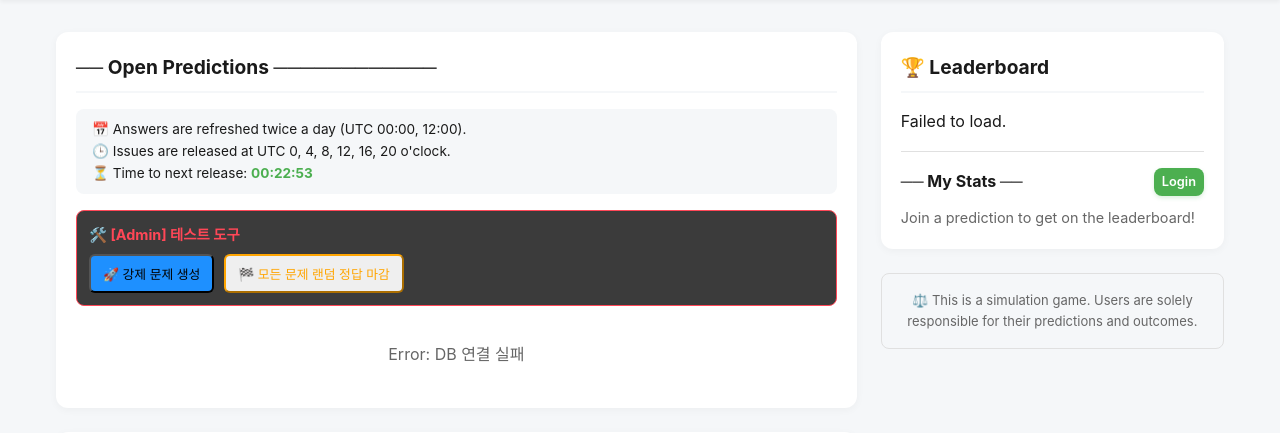
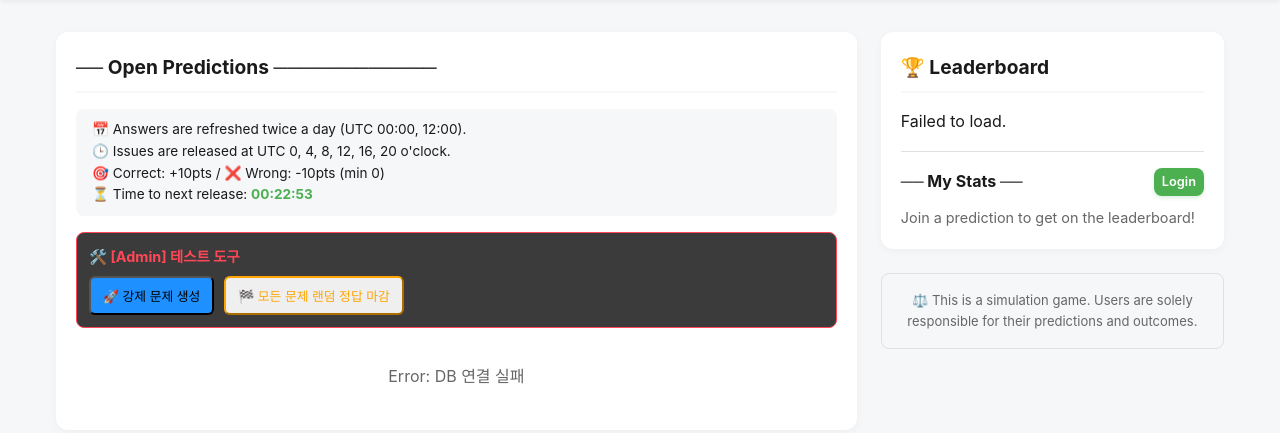
Before and after one commit to LeeJuls/NostraDa_Pick, a Flask app: page / in a window 1280 px wide. Shown: the part 70-503 px from the top of the page. Run offline with Flask 3, Linux system fonts and the light colour scheme; some web fonts are replaced.

Commit message:
[GA] Feat: Unify point system to +10/-10, add point_info to banner with i18n (EN/KO/JA)

```diff
--- a/routes/api.py
+++ b/routes/api.py
@@ -428,11 +428,11 @@
                     if user_data_resp.data:
                         current_points = int(user_data_resp.data.get('points', 0))
 
-                        # 이겼으면 1000포인트 줌, 졌으면 50포인트 삭감
+                        # 정답: +10점, 오답: -10점 (최소 0점 보장)
                         if bet['option_id'] == winning_opt:
-                            new_points = current_points + 1000
+                            new_points = current_points + 10
                         else:
-                            new_points = max(0, current_points - 50)
+                            new_points = max(0, current_points - 10)
 
                         supabase.table('users').update({'points': new_points}).eq('id', bet['user_id']).execute()
                 except Exception as e:
--- a/static/js/app.js
+++ b/static/js/app.js
@@ -52,6 +52,7 @@
             'refresh_info': 'Answers are refreshed twice a day (UTC 00:00, 12:00).',
             'release_info': 'Issues are released at UTC 0, 4, 8, 12, 16, 20 o\'clock.',
             'next_release_time': 'Time to next release:',
+            'point_info': '🎯 Correct: +10pts / ❌ Wrong: -10pts (min 0)',
             'msg_voting_recorded': 'Your vote has been recorded!',
             'msg_login_required': 'Please login to vote.',
             'processing': '⏳ Processing...',
@@ -88,6 +89,7 @@
             'refresh_info': '정답은 하루 두 번(UTC 0시, 12시)에 갱신됩니다.',
             'release_info': '문제는 UTC 기준 0, 4, 8, 12, 16, 20시에 출제됩니다.',
             'next_release_time': '다음 문제까지 남은 시간:',
+            'point_info': '🎯 정답 시 +10점 / ❌ 오답 시 -10점 (최소 0점)',
             'msg_voting_recorded': '투표가 기록되었습니다!',
             'msg_login_required': '로그인이 필요한 서비스입니다.',
             'processing': '⏳ 처리 중...',
@@ -120,6 +122,7 @@
             'closed': '⏰ 終了',
             'release_info': '問題は協定世界時0、4、8、12、16、20時に出題されます。',
             'next_release_time': '次の問題までの残り時間:',
+            'point_info': '🎯 正解: +10pt / ❌ 不正解: -10pt (最低0)',
             'msg_voting_recorded': '投票が記録されました！',
             'msg_login_required': 'ログインが必要です。',
             'processing': '⏳ 処理中...'
@@ -276,7 +279,7 @@
                 const nowUtcHour = now.getUTCHours();
                 const nowUtcMinutes = now.getUTCMinutes();
                 // 출제 시간: 0, 4, 8, 12, 16, 20
-                const isReleaseTime = (nowUtcHour % 4 === 0) && (nowUtcMinutes < 10); // 출제 시간으로부터 10분 이내인지
+                const isReleaseTime = (nowUtcHour % 4 === 0) && (nowUtcMinutes < 10); // 출제 정각으로부터 10분 이내인지
 
                 if (isReleaseTime) {
                     // 출제 시간 근처인데 데이터가 없다면: 생성 중으로 간주하고 1분 단위 폴링
--- a/templates/index.html
+++ b/templates/index.html
@@ -11,6 +11,7 @@
         style="padding: 10px 16px; margin-bottom: 16px; background: var(--bg-color); border-radius: 8px; border-left: 4px solid var(--accent-color); font-size: 0.85rem; color: var(--text-main); line-height: 1.6;">
         📅 <span data-i18n="refresh_info">정답은 하루 두 번(UTC 0시, 12시)에 갱신됩니다.</span><br>
         🕒 <span data-i18n="release_info">문제는 UTC 기준 0, 4, 8, 12, 16, 20시에 출제됩니다.</span><br>
+        <span data-i18n="point_info">🎯 정답 시 +10점 / ❌ 오답 시 -10점 (최소 0점)</span><br>
         ⏳ <span data-i18n="next_release_time">다음 문제까지 남은 시간:</span> <strong id="global-next-issue-timer"
             style="color: var(--primary-color);">계산 중...</strong>
     </div>
```
Also changed, not shown: services/resolver_service.py (+10 -10 lines).
